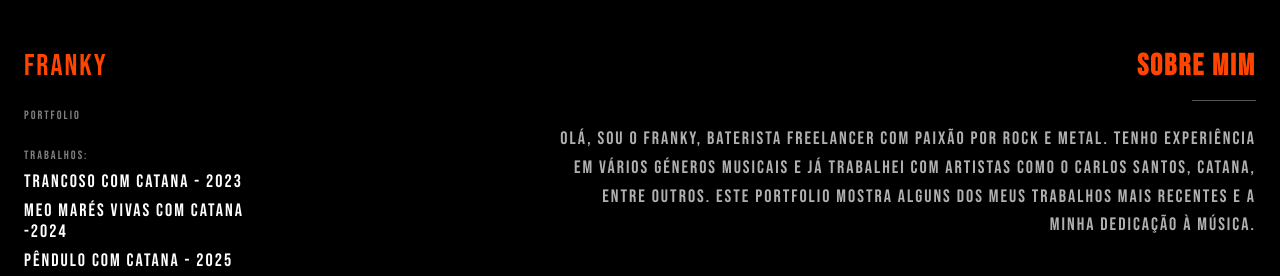
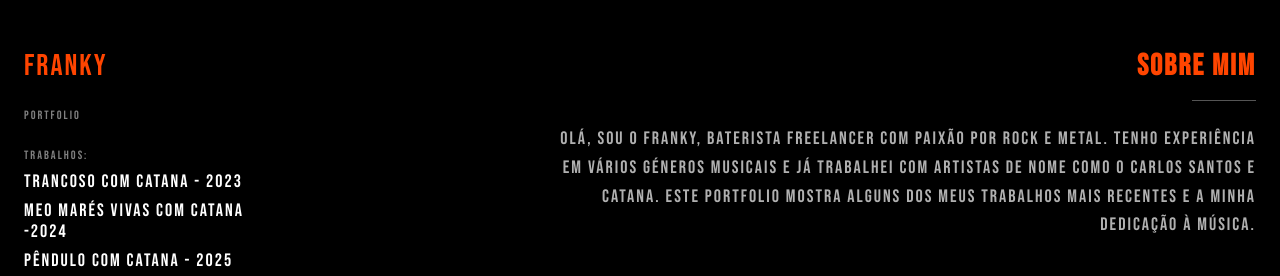
Before and after one commit to wtf-franky/portfolio, a plain HTML site: page index.html in a window 1280 px wide. Shown: the top 276 px of the page. Drawn offline with nearby package versions, Linux system fonts and the light colour scheme.

Commit message:
Update index.html

```diff
--- a/index.html
+++ b/index.html
@@ -258,7 +258,7 @@
         <hr class="border-t border-gray-700 w-16 mx-auto mb-6" />
         <p>
           Olá, sou o Franky, baterista freelancer com paixão por Rock e Metal.
-          Tenho experiência em vários géneros musicais e já trabalhei com artistas como o Carlos Santos, Catana, entre outros.
+          Tenho experiência em vários géneros musicais e já trabalhei com artistas de nome como o Carlos Santos e Catana.
           Este portfolio mostra alguns dos meus trabalhos mais recentes e a minha dedicação à música.
         </p>
       </section>
```
